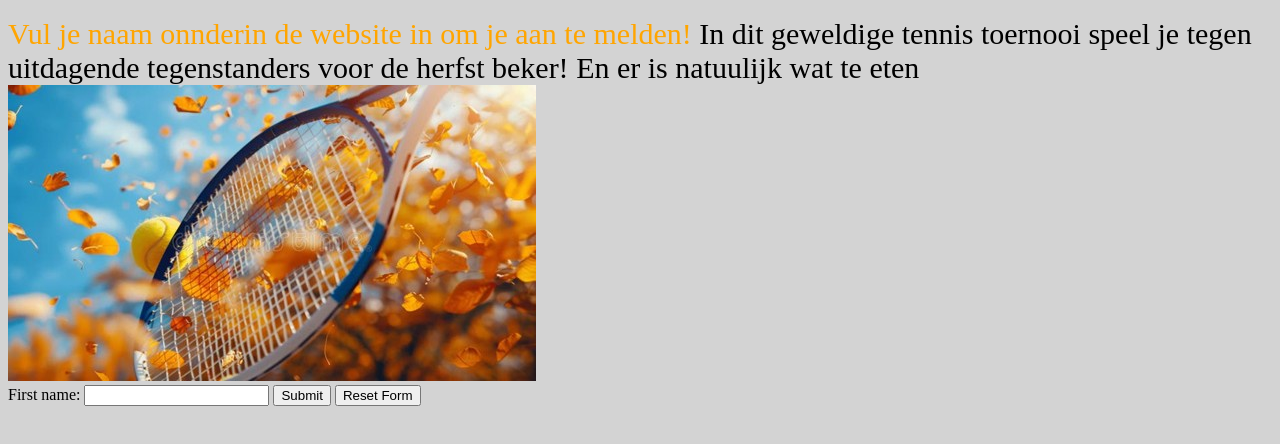
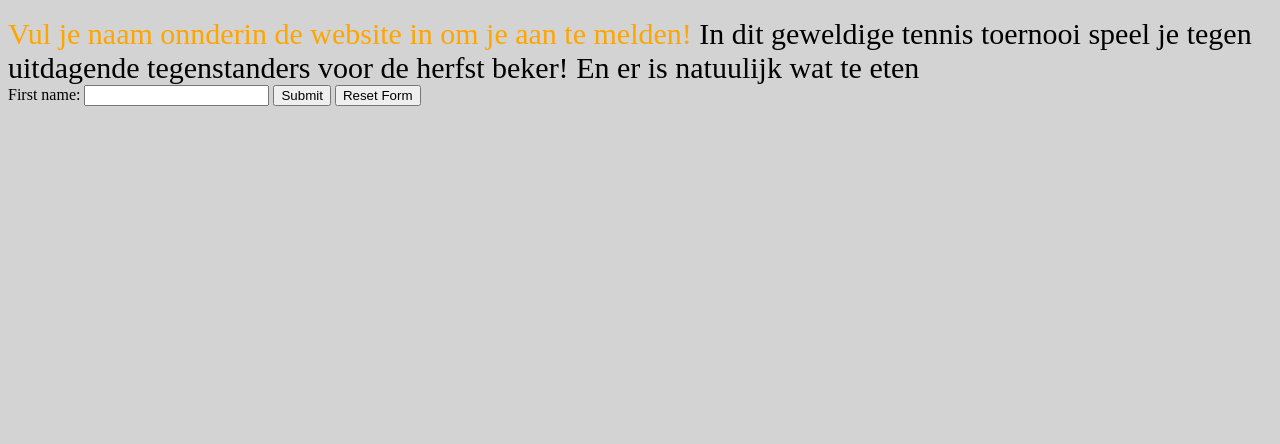
Before and after one commit to hetisvrijdagvandaag-cmyk/Weekopdracht-2-BaukeWiersma, a plain HTML site: page index.html in a window 1280 px wide. Shown: the part 222-666 px from the top of the page. Drawn offline with Linux system fonts and the light colour scheme.

Commit message:
WebLab Run 26-11-2026 16:21:26 (UTC+01:00)

```diff
--- a/index.html
+++ b/index.html
@@ -16,7 +16,6 @@
       </P2>
   <P3 style="font-size:30px;"> En er is natuulijk wat te eten
     </P3>
-  <img src="tennnis.jpg" alt="Tennisraket in de herfst"       width="528" height="296">
   <form action="/action_page.php">
   First name: <input type="text" name="fname">
   <button type="submit">Submit</button>
```
Also changed, not shown: 1 other file.
